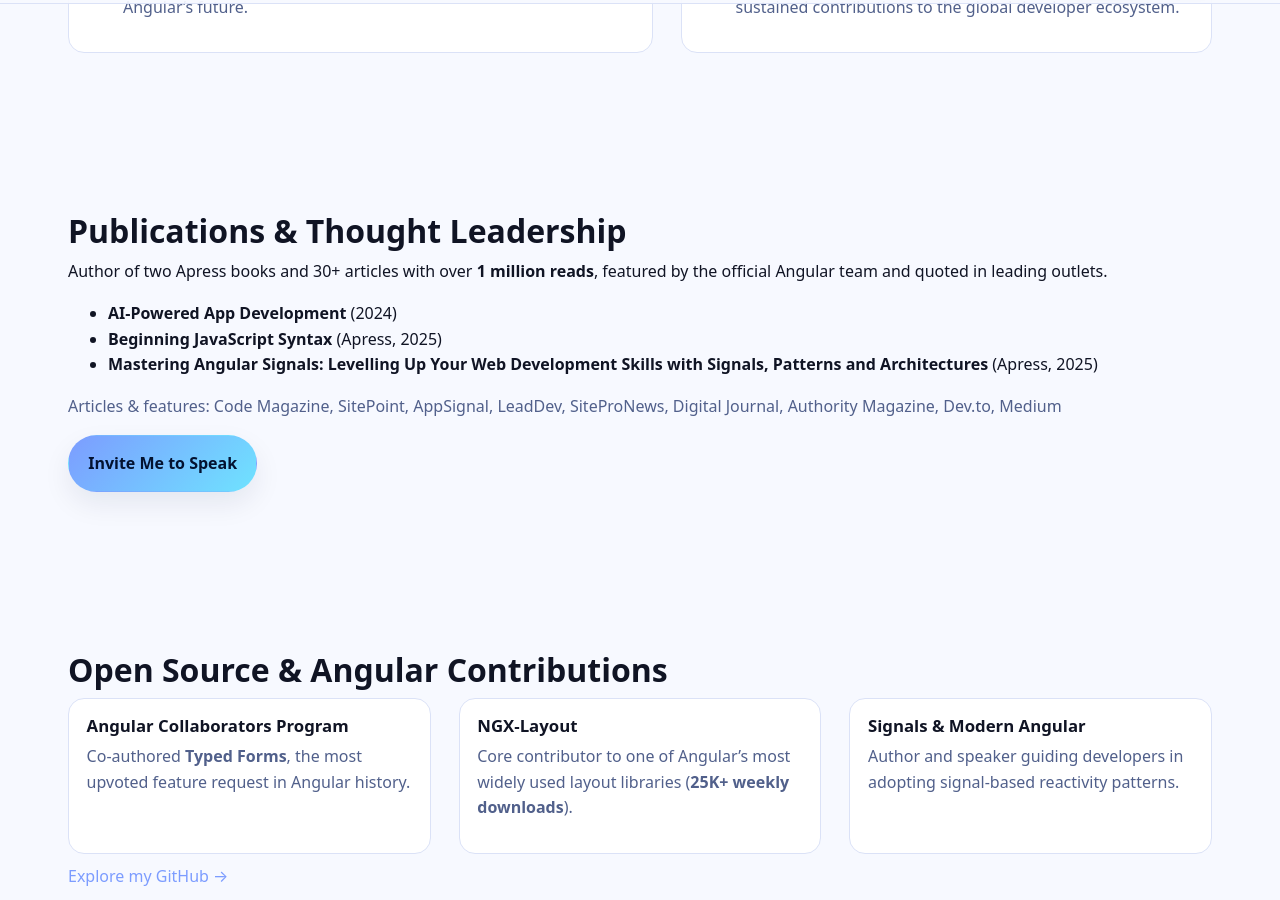
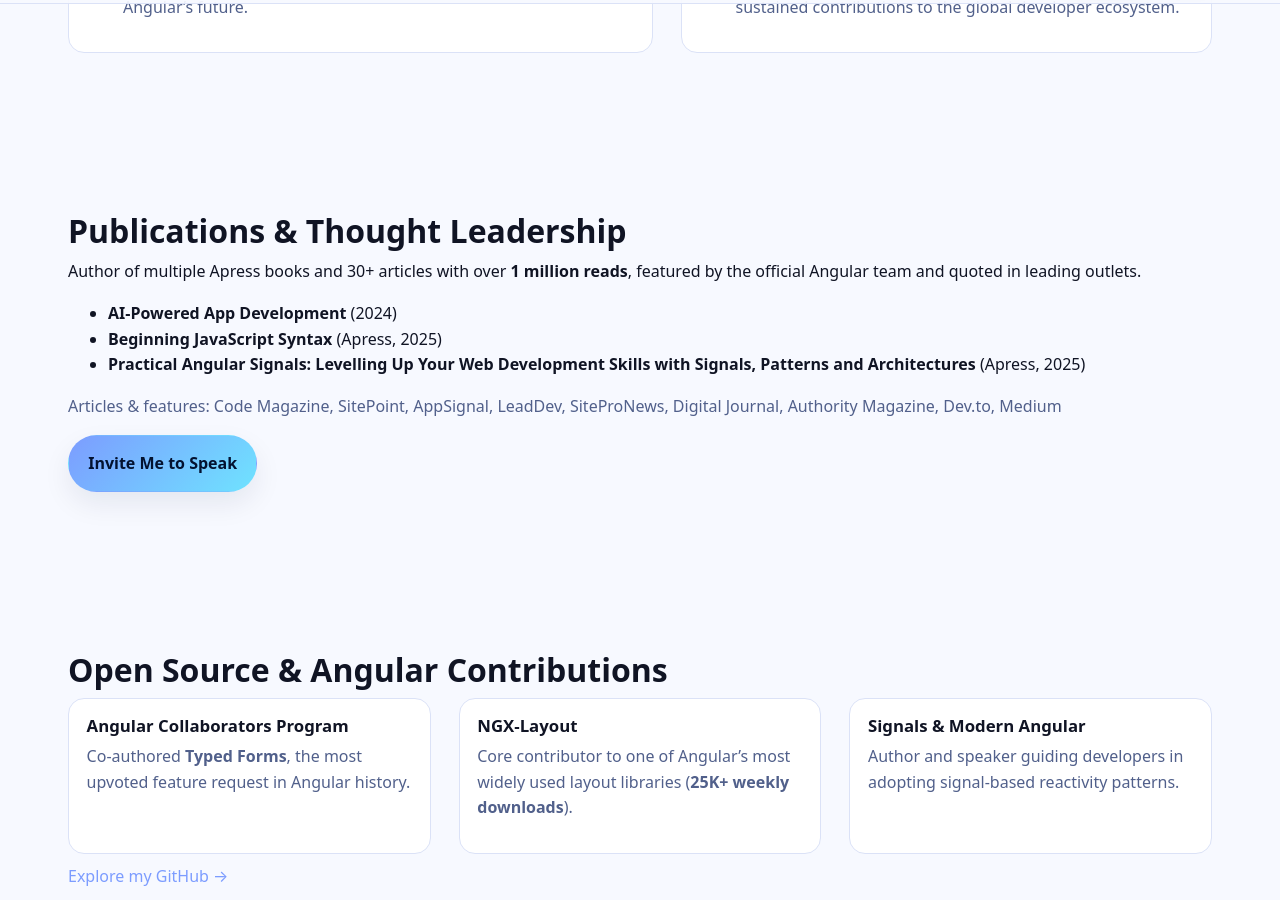
Before and after one commit to sonukapoor/sonukapoor-site.com, a Jekyll site: the page built from index.md, in a window 1280 px wide and 900 px high, scrolled down 896 px. Built offline with Jekyll 4.4.1, drawn with Linux system fonts in a browser that asks for light colours.

Commit message:
update books

```diff
--- a/index.md
+++ b/index.md
@@ -134,13 +134,13 @@
     <div>
       <h2>Publications & Thought Leadership</h2>
       <p>
-        Author of two Apress books and 30+ articles with over <strong>1 million reads</strong>,
+        Author of multiple Apress books and 30+ articles with over <strong>1 million reads</strong>,
         featured by the official Angular team and quoted in leading outlets.
       </p>
       <ul>
         <li><strong>AI-Powered App Development</strong> (2024)</li>
         <li><strong>Beginning JavaScript Syntax</strong> (Apress, 2025)</li>
-        <li><strong>Mastering Angular Signals: Levelling Up Your Web Development Skills with Signals, Patterns and Architectures</strong> (Apress, 2025)</li>
+        <li><strong>Practical Angular Signals: Levelling Up Your Web Development Skills with Signals, Patterns and Architectures</strong> (Apress, 2025)</li>
       </ul>
       <p class="muted" id="media">
         Articles & features: Code Magazine, SitePoint, AppSignal, LeadDev, SiteProNews, Digital Journal, Authority Magazine, Dev.to, Medium
```
Also changed, not shown: images/books/angular-signals-book.jpg (added), 7 other files.
